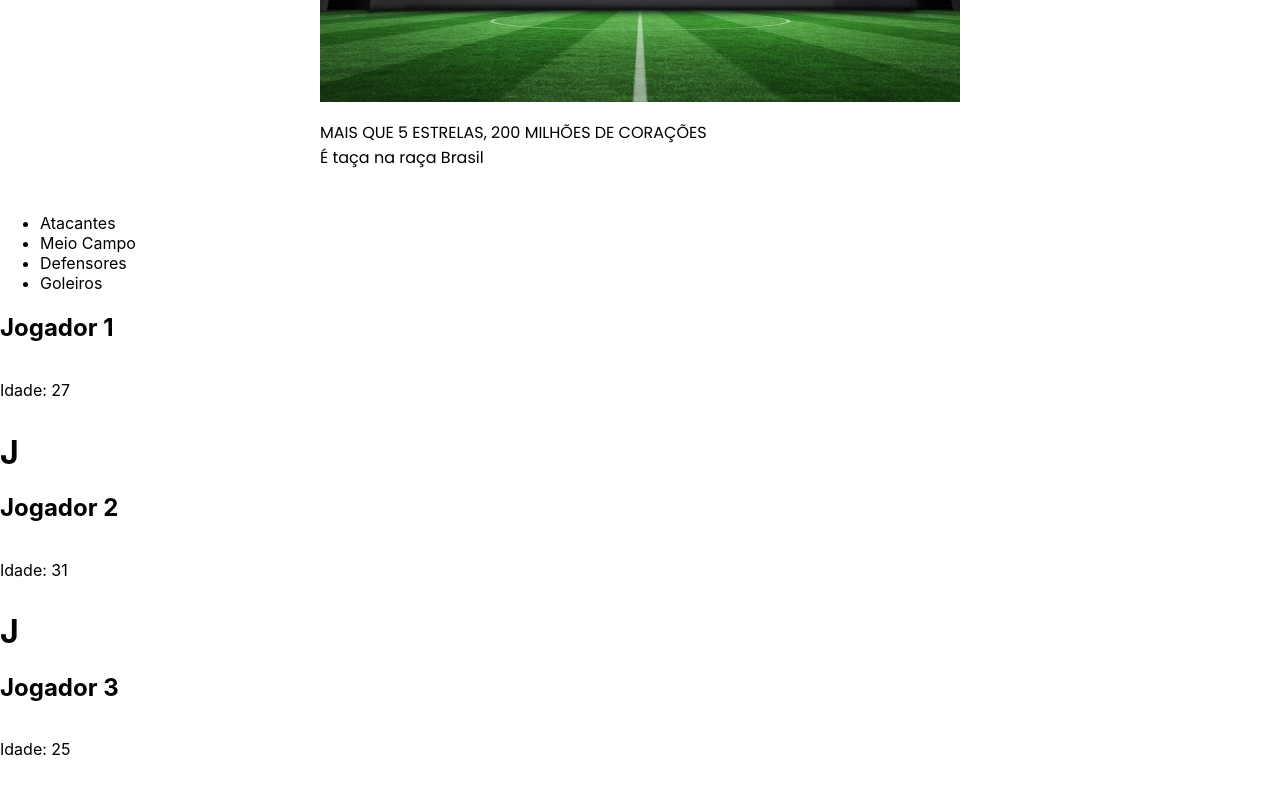
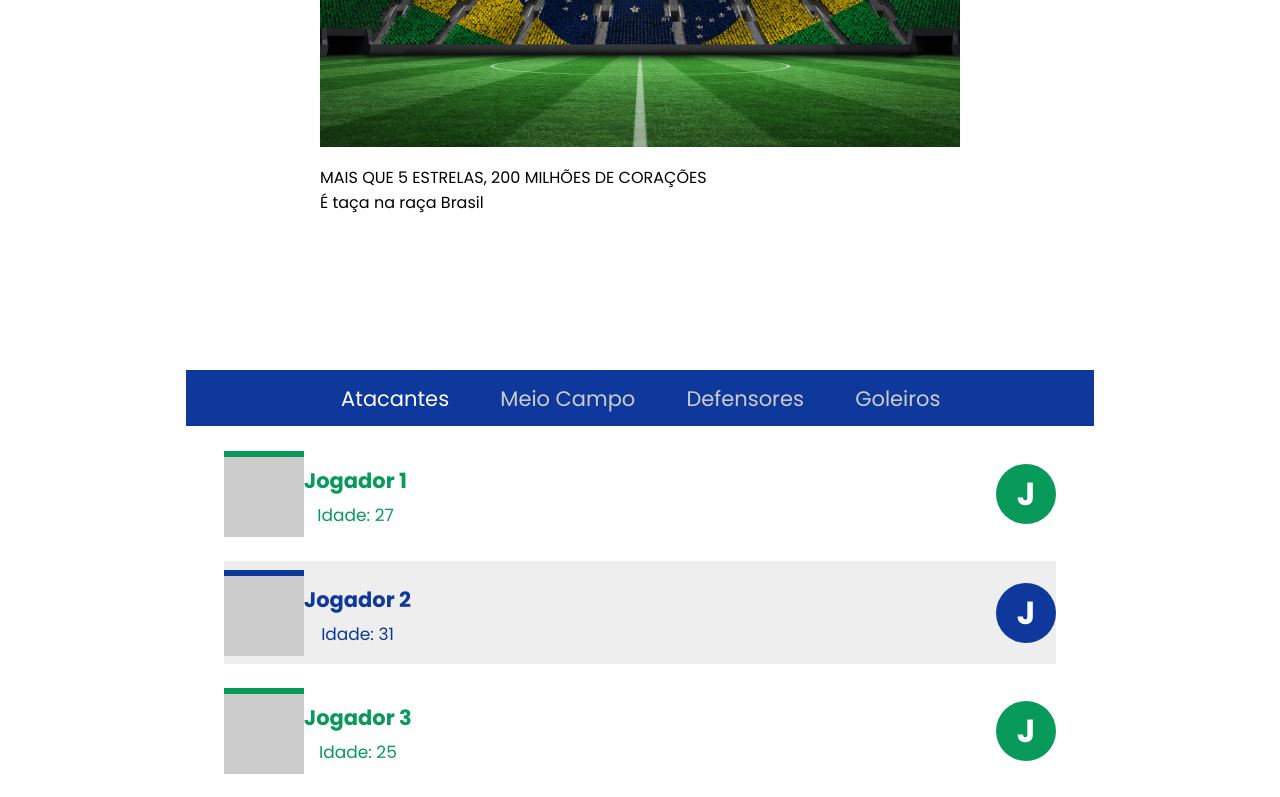
Before and after one commit to arthurafm/IDE-PS-SiteCopa, a React (Create React App) app: page / in a window 1280 px wide. Shown: the part 1820-2617 px from the top of the page. Built offline with nearby package versions, Linux system fonts and the light colour scheme.

Commit message:
Update PlayerList.css
playerlist estilizada

```diff
--- a/src/PlayerList.css
+++ b/src/PlayerList.css
@@ -0,0 +1,115 @@
+body {
+	font-family: Poppins;
+	text-align: justify;
+}
+.PlayerList {
+	width: 100vw;
+	display: flex;
+	flex-direction: column;
+	align-items: center;
+	justify-content: center;
+}
+.AboutTitle,
+.Menu1 {
+	margin: auto;
+	font-size: 2em;
+	color: #fff;
+	white-space: nowrap;
+	text-overflow: ellipsis;
+	padding-left: 1vw;
+}
+#Rectangle {
+	display: flex;
+	margin-top: 10vh;
+	background: #0e389c;
+	width: 25vw;
+	align-items: center;
+}
+.Menu1 {
+	margin-top: 10vh;
+	background: #0e389c;
+	display: flex;
+	align-items: center;
+	justify-content: center;
+	width: 70vw;
+	height: 7vh;
+}
+.MenuItens {
+	display: flex;
+	justify-content: space-evenly;
+	align-items: center;
+	list-style: none;
+	font-size: 21px;
+}
+.itens {
+	color: #ccc;
+	margin-right: 4vw;
+	cursor: pointer;
+}
+
+.MenuItens li:hover {
+	color: #fff;
+}
+.active {
+	color: #fff;
+}
+
+.container:nth-child(even) {
+	color: #0e389c;
+	background-color: #eeeeee;
+}
+.container:nth-child(even) .photo {
+	border-top: 6px solid #0e389c;
+}
+.container:nth-child(even) .Symbol {
+	background-color: #0e389c;
+}
+.container {
+	margin-top: 2vh;
+	width: 65vw;
+	display: flex;
+	align-items: center;
+	justify-content: space-between;
+	color: #079a5a;
+	margin-bottom: 2vh;
+}
+.container h2 {
+	font-size: 21px;
+	font-style: normal;
+}
+.container p {
+	font-size: 17px;
+}
+.photo {
+	height: 80px;
+	width: 80px;
+	background-color: #ccc;
+	border-top: 6px solid #079a5a;
+}
+
+.player-info {
+	display: flex;
+	align-items: center;
+	justify-items: center;
+}
+.player-info div {
+	display: flex;
+
+	flex-direction: column;
+	align-items: center;
+}
+.player-info div h2,
+p {
+	padding-bottom: 0;
+	margin: 0;
+}
+.Symbol {
+	display: flex;
+	align-items: center;
+	justify-content: center;
+	border-radius: 30px;
+	width: 60px;
+	height: 60px;
+	background: #079a5a;
+	color: #fff;
+}
```
